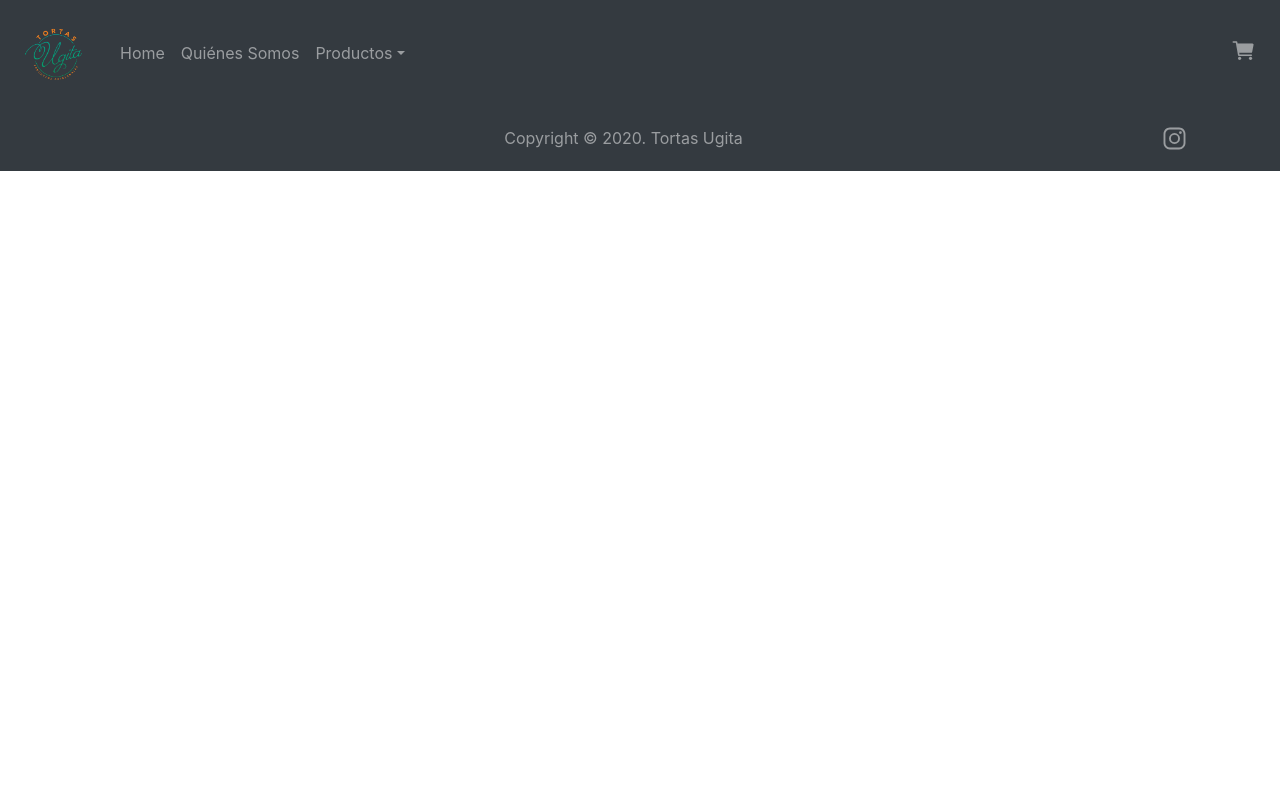
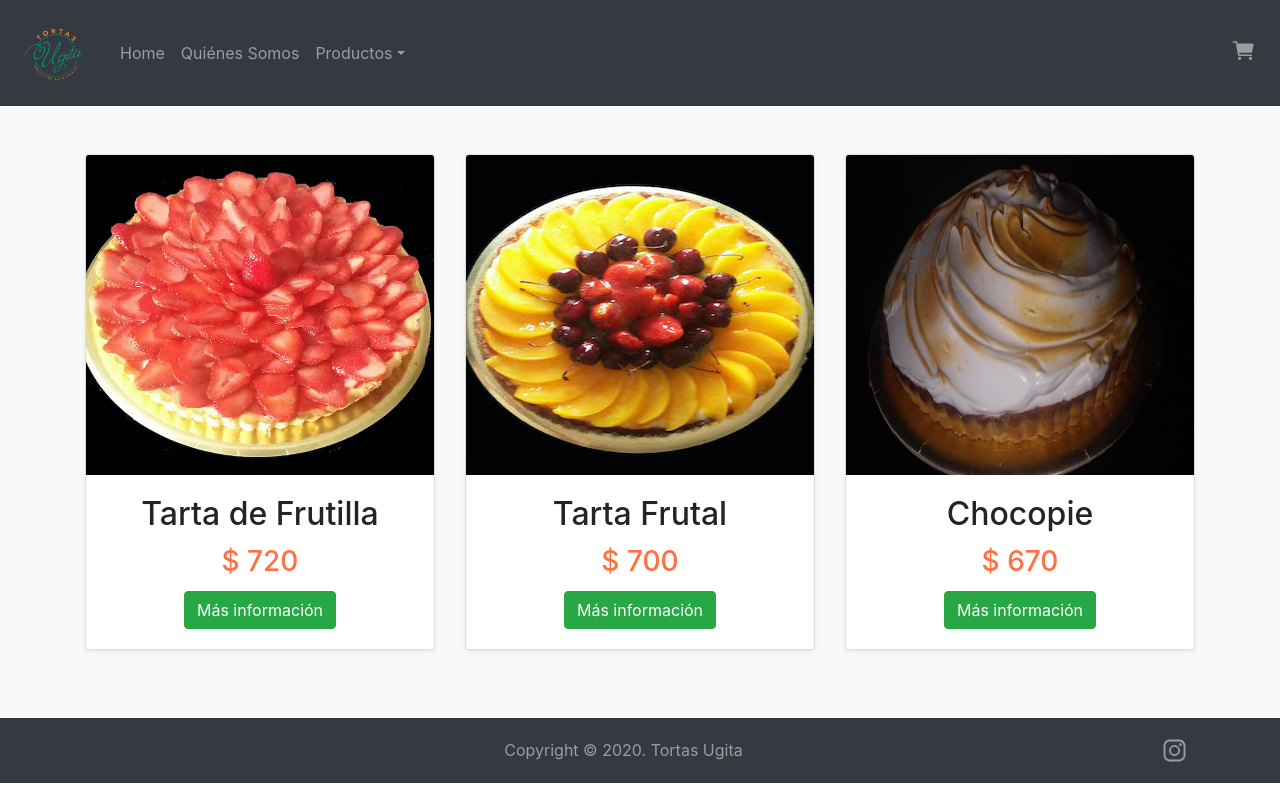
Before and after one commit to carloscrovara/ecommerce, a React (Create React App) app: page /categories/tartas in a window 1280 px wide. Built offline with nearby package versions, Linux system fonts and the light colour scheme.

Commit message:
Version 1.16 - Se agregaro el routing y navegacion y los componentes ItemListCategory e ItemListCategoryContainer

```diff
--- a/src/App.js
+++ b/src/App.js
@@ -4,6 +4,7 @@ import NavBar from './components/NavBar';
 import Home from './components/Home';
 import ItemDetail from './components/ItemDetail';
 import About from './components/About';
+import ItemListCategory from './components/ItemListCategory';
 import Cart from './components/Cart';
 import Footer from './components/Footer';
 
@@ -22,6 +23,9 @@ function App() {
           <Route path="/item/:id">
             <ItemDetail />
           </Route>
+          <Route path="/categories/:categoryId">
+            <ItemListCategory />
+          </Route>
           <Route path="/cart">
             <Cart />
           </Route>
--- a/src/components/Item.js
+++ b/src/components/Item.js
@@ -3,17 +3,17 @@ import brownie from '../assets/products/brownie.jpg';
 import tartafrutilla from '../assets/products/tartafrutilla.jpg';
 import tartafrutal from '../assets/products/tartafrutal.jpg';
 import chocopie from '../assets/products/chocopie.jpg';
-import lemonpie from '../assets/products/lemonpie.jpg';
+import lujuriachocolate from '../assets/products/lujuriachocolate.jpg';
 
 export default function Item() {
     return new Promise((res, rej) => {
         setTimeout(() => {
-        res([{ id: '1', name: 'Torta Bombón', img:`${tortabombon}`, description:'Lorem ipsum dolor sit amet, consectetur adipiscing elit, sed do eiusmod tempor incididunt ut labore et dolore magna aliqua. Vitae suscipit tellus mauris a diam maecenas sed.', price: 1000},
-            { id: '2', name: 'Brownie', img:`${brownie}`, description:'Lorem ipsum dolor sit amet, consectetur adipiscing elit, sed do eiusmod.', price: 900},
-            { id: '3', name: 'Tarta de Frutilla', img:`${tartafrutilla}`, description:'Loren impsun 3Lorem ipsum dolor sit amet, consectetur adipiscing elit, sed do eiusmod tempor incididunt ut labore et dolore magna aliqua.', price: 700},
-            { id: '4', name: 'Tarta Frutal', img:`${tartafrutal}`, description:'Loren impsun 4Lorem ipsum dolor sit amet, consectetur adipiscing elit, sed do eiusmod tempor incididunt ut aliqua.', price: 700},
-            { id: '5', name: 'Chocopie', img:`${chocopie}`, description:'Lorem ipsum dolor sit amet, consectetur adipiscing elitnt ut labore et dolore magna aliqua.', price: 670},
-            { id: '6', name: 'Lemon Pie', img:`${lemonpie}`, description:'Lorem ipsum dolor sit amet, consectetur adipiscing elit, sed do eiusmod tempor incididunt ua.', price: 890},
+        res([{ id: '1', categoryId: 'tortas', name: 'Torta Bombón', img:`${tortabombon}`, description:'Lorem ipsum dolor sit amet, consectetur adipiscing elit, sed do eiusmod tempor incididunt ut labore et dolore magna aliqua. Vitae suscipit tellus mauris a diam maecenas sed.', price: 1000},
+            { id: '2', categoryId: 'tortas', name: 'Brownie', img:`${brownie}`, description:'Lorem ipsum dolor sit amet, consectetur adipiscing elit, sed do eiusmod.', price: 900},
+            { id: '3', categoryId: 'tartas', name: 'Tarta de Frutilla', img:`${tartafrutilla}`, description:'Loren impsun 3Lorem ipsum dolor sit amet, consectetur adipiscing elit, sed do eiusmod tempor incididunt ut labore et dolore magna aliqua.', price: 720},
+            { id: '4', categoryId: 'tartas', name: 'Tarta Frutal', img:`${tartafrutal}`, description:'Loren impsun 4Lorem ipsum dolor sit amet, consectetur adipiscing elit, sed do eiusmod tempor incididunt ut aliqua.', price: 700},
+            { id: '5', categoryId: 'tartas', name: 'Chocopie', img:`${chocopie}`, description:'Lorem ipsum dolor sit amet, consectetur adipiscing elitnt ut labore et dolore magna aliqua.', price: 670},
+            { id: '6', categoryId: 'tortas', name: 'Lujuria de Chocolate', img:`${lujuriachocolate}`, description:'Lorem ipsum dolor sit amet, consectetur adipiscing elit, sed do eiusmod tempor incididunt ua.', price: 890},
             ]);
         }, 3000);
     });
--- a/src/components/ItemDetail.js
+++ b/src/components/ItemDetail.js
@@ -6,7 +6,7 @@ function ItemDetail() {
     const { id } = useParams();
     return (
         <>
-            <ItemDetailContainer id={id} />
+            <ItemDetailContainer id= {id} />
         </>
     )
 }
--- a/src/components/ItemDetailContainer.js
+++ b/src/components/ItemDetailContainer.js
@@ -1,8 +1,9 @@
 import React, {useState, useEffect} from 'react';
 import ItemCount from './ItemCount';
 import Item from './Item';
+import { Link } from 'react-router-dom';
 
-function ItemDetailLayout ({ id, src, name, price, description }) {
+function ItemDetailLayout ({ id, src, name, price, description, linkId }) {
     return (
         <>
             <div className="container text-center" style={{ marginTop: '30px', marginBottom: '30px'}} key={id}>
@@ -35,6 +36,9 @@ function ItemDetailLayout ({ id, src, name, price, description }) {
                         </aside>
                     </div>
                 </div>
+
+                <Link className="btn btn-info" to={linkId} style={{ marginBottom: '5px', marginTop: '25px'}}>Volver a Home</Link>
+
             </div>
         </>
     )
@@ -61,6 +65,7 @@ function ItemDetailContainer({id}) {
                     name={product.name}
                     price={product.price}
                     description={product.description}
+                    linkId={`/`}
             /> }
         </>
     )
--- /dev/null
+++ b/src/components/ItemListCategory.js
@@ -0,0 +1,14 @@
+import React from 'react';
+import ItemListCategoryContainer from './ItemListCategoryContainer';
+import { useParams } from "react-router-dom";
+
+function ItemDetail() {
+    const { categoryId } = useParams();
+    return (
+        <>
+            <ItemListCategoryContainer categoryId={categoryId} />
+        </>
+    )
+}
+
+export default ItemDetail;
--- /dev/null
+++ b/src/components/ItemListCategoryContainer.js
@@ -0,0 +1,59 @@
+import React, {useState, useEffect} from 'react';
+import Item from './Item';
+import { Link } from 'react-router-dom';
+
+function ItemListCategoryLayout({ id, category, src, name, price, linkId }) {
+    return (
+        <>
+            <div className="col" style={{ paddingBottom: "20px" }} key={id} category={category}>
+                <div className="card shadow-sm">
+                    <img src={src} className="card-img-top" style={{ height: "320px" }} alt="product"/>
+                    <div className="card-body">
+                        <h2 className="card-title">{name}</h2>
+                        <div className="text-center">
+                            <h3 className="card-title pricing-card-title" style={{ color: "#ff7043" }}>$ {price}</h3>
+                            <Link className="btn btn-success" to={linkId}>Más información</Link>
+                        </div>
+                    </div>
+                </div>
+            </div>
+        </>
+    )
+}
+
+function ItemCategoryListContainer({categoryId}) {
+    const [product, setProduct] = useState([]);
+    const [loading, setLoading] = useState(true);
+    useEffect(() => {
+        Item().then(res => {
+            setProduct(res);
+            setLoading(false);
+    });
+    }, [product, categoryId]);
+
+    return (
+        <>
+
+            { loading && <p className="text-center" style={{marginTop: '10px', marginBottom: '10px'}}>Cargando listado de la categoría {categoryId}...</p> }
+
+            <div className="album py-5 bg-light">
+                <div className="container">
+                    <div className="text-center row row-cols-1 row-cols-sm-2 row-cols-md-3 g-3">
+                        {product.filter((p, idx) => p.categoryId === categoryId).map(product =>  (
+                            <ItemListCategoryLayout
+                            key={product.id}
+                            categoryId={product.categoryId}
+                            src={product.img}
+                            name={product.name}
+                            price={product.price}
+                            linkId={`/item/${product.id}`}
+                            />
+                        ))}
+                    </div>
+                </div>
+            </div>
+        </>
+    )
+}
+
+export default ItemCategoryListContainer;
--- a/src/components/NavBar.js
+++ b/src/components/NavBar.js
@@ -43,8 +43,8 @@ function NavBar() {
                                 Productos
                             </a>
                                 <div className="dropdown-menu" aria-labelledby="navbarDropdown">
-                                    <a className="dropdown-item" href="#tortas">Tortas</a>
-                                    <a className="dropdown-item" href="#tartas">Tartas</a>
+                                    <Link className="dropdown-item" to="/categories/tortas">Tortas</Link>
+                                    <Link className="dropdown-item" to="/categories/tartas">Tartas</Link>
                                 </div>
                         </li>
                     </ul>
```
